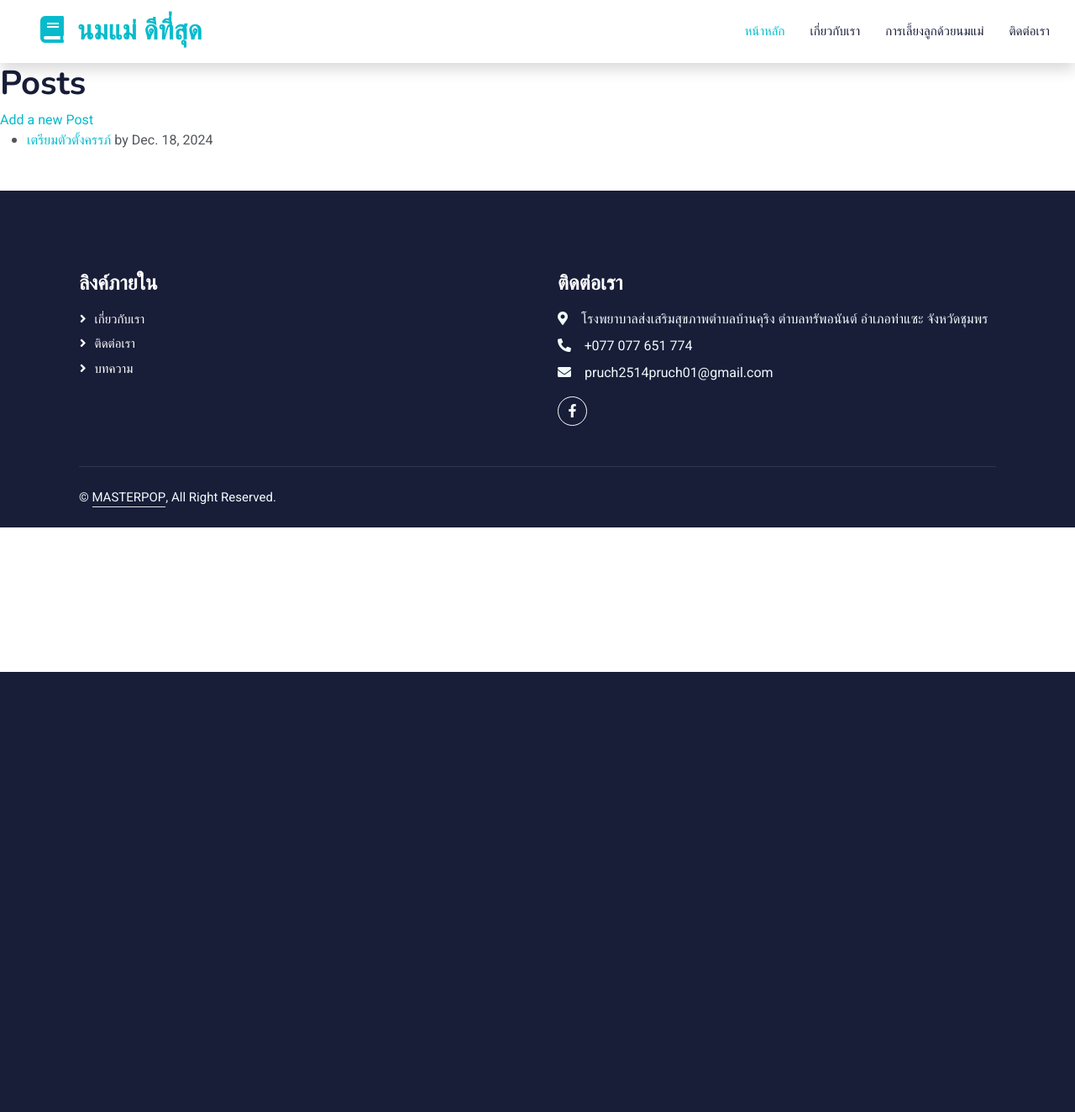
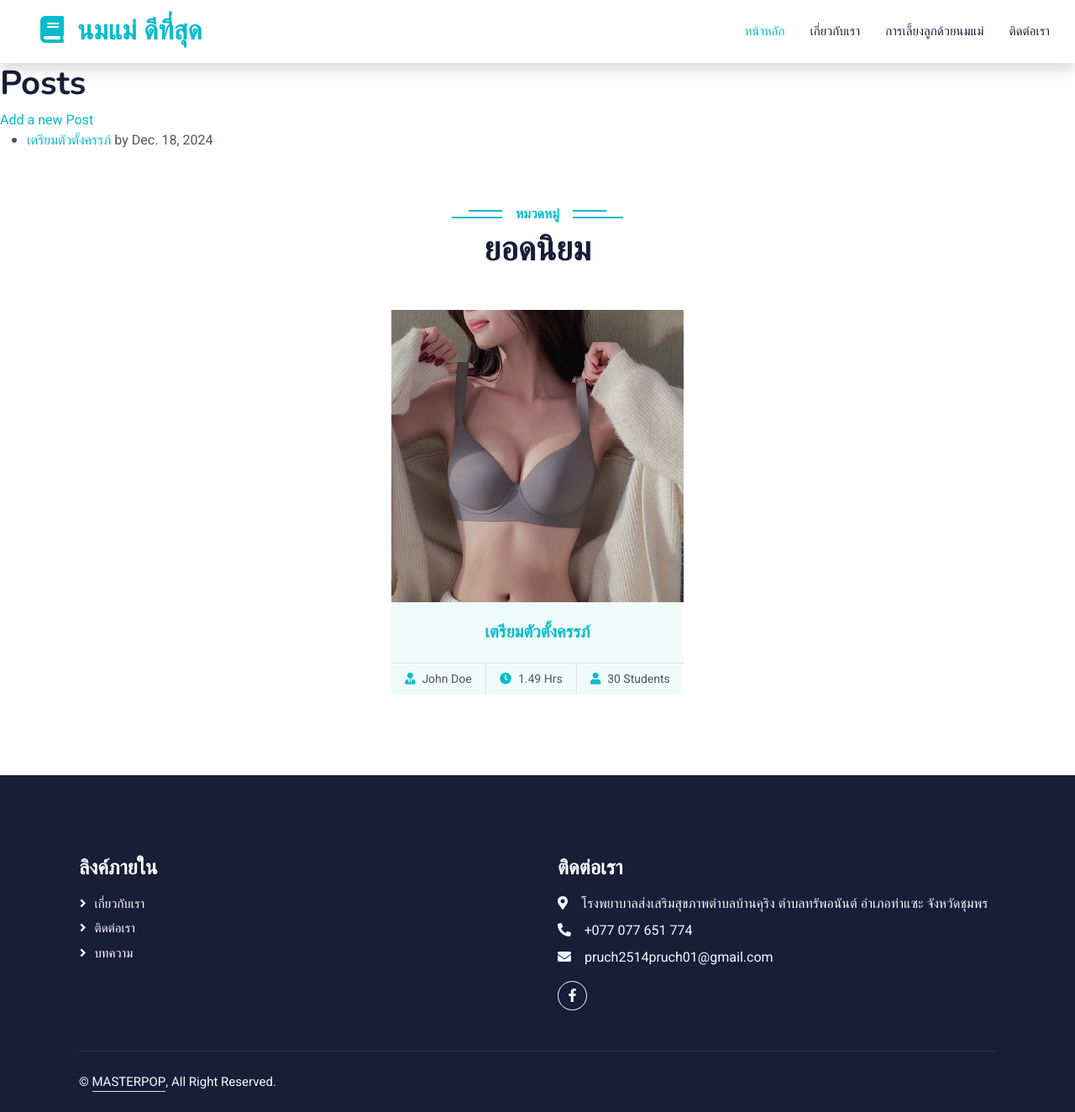
Before and after one commit to joblackpoc/mommilk, a Django app: page /post_list in a window 1280 px wide. Shown: the whole page at 84% size. Before the commit the page ends 800 px from the top, so only its background shows below. Run offline with Django 5.2, Linux system fonts and the light colour scheme; data comes from the database, SQL or seed files in the repository; some libraries are stand-ins or nearby versions.

Commit message:
post_list

```diff
--- a/main/views.py
+++ b/main/views.py
@@ -56,3 +56,7 @@ def delete_post(request, pk):
 def post_detail(request, pk):
     post = get_object_or_404(Post, pk=pk)
     return render(request, 'post_detail.html', {'post': post})
+
+def detail(request, pk):
+    post_detail = get_object_or_404(Post, pk=pk)
+    return render(request, 'home.html', {'post_detail': post_detail})
--- a/mommilk/settings.py
+++ b/mommilk/settings.py
@@ -162,7 +162,7 @@ customColorPalette = [
         },
     ]
 #CKEDITOR_5_CUSTOM_CSS = 'path_to.css' # optional
-CKEDITOR_5_FILE_STORAGE = "main.storage.CustomStorage" # optional
+#CKEDITOR_5_FILE_STORAGE = "main.storage.CustomStorage" # optional
 CKEDITOR_5_CONFIGS = {
     'default': {
         'toolbar': ['heading', '|', 'bold', 'italic', 'link',
--- a/templates/post_list.html
+++ b/templates/post_list.html
@@ -11,4 +11,40 @@
         by {{ post.published_date }}  </li>
     {% endfor %}
 </ul>
+
+<div class="container-xxl py-5">
+    <div class="container">
+        <div class="text-center wow fadeInUp" data-wow-delay="0.1s">
+            <h6 class="section-title bg-white text-center text-primary px-3">หมวดหมู่</h6>
+            <h1 class="mb-5">ยอดนิยม</h1>
+        </div>
+
+
+        {% for post in posts %}
+
+
+        <div class="row g-4 justify-content-center">
+            <div class="col-lg-4 col-md-6 wow fadeInUp" data-wow-delay="0.1s">
+                <div class="course-item bg-light">
+                    <div class="position-relative overflow-hidden">
+                        <img class="img-fluid" src="{{post.post_image.url}}" alt="">
+
+                    </div>
+                    <div class="text-center p-4 pb-0">
+
+                        <h5 class="mb-4"><a href="{% url 'post_detail' post.pk %}">{{ post.post_title }}</a></h5>
+                    </div>
+                    <div class="d-flex border-top">
+                        <small class="flex-fill text-center border-end py-2"><i class="fa fa-user-tie text-primary me-2"></i>John Doe</small>
+                        <small class="flex-fill text-center border-end py-2"><i class="fa fa-clock text-primary me-2"></i>1.49 Hrs</small>
+                        <small class="flex-fill text-center py-2"><i class="fa fa-user text-primary me-2"></i>30 Students</small>
+                    </div>
+                </div>
+            </div>
+        </div>
+    </div>
+</div>
+<!-- Courses End -->
+{% endfor %}
+
 {% endblock post %}
```
Also changed, not shown: templates/home.html (added, +46 -0 lines).
